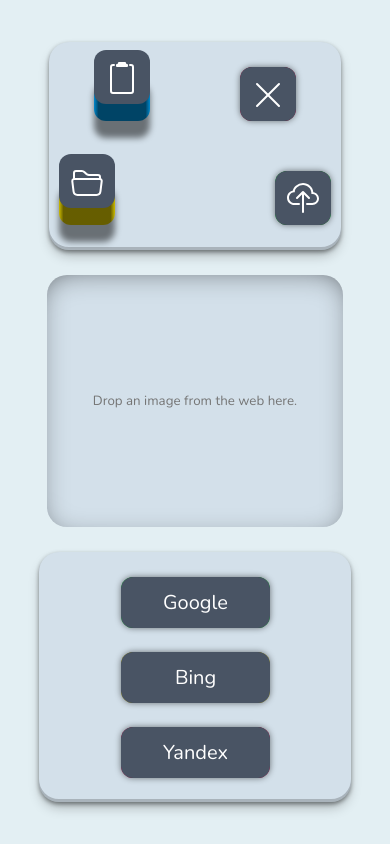
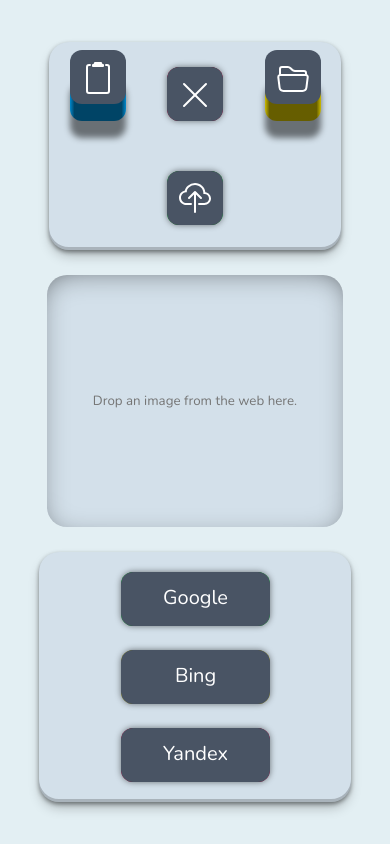
Before and after one commit to pablofsc/reverse-image-search, a React (Vite) app: page / in a window 390 px wide. Built offline with nearby package versions, Linux system fonts and the light colour scheme.

Commit message:
Refactor code and improve mobile support

```diff
--- a/src/App.css
+++ b/src/App.css
@@ -38,6 +38,7 @@
     flex-direction: row;
     flex-wrap: wrap;
     width: 200px;
+    min-width: 200px;
     justify-content: space-between;
 }
 
--- a/src/App.tsx
+++ b/src/App.tsx
@@ -4,69 +4,46 @@
 import './Pushable.css'
 
 import SearchEngineButton from './components/SearchEngineButton'
-import Button from './components/Button'
+import Pushable from './components/Pushable'
+import Icon from './components/Icon'
 import FileUpload from './components/FileUpload'
 
 const App = () => {
-    const [source = '', setSource] = useState<string>()
-    const [sourceIsEmpty, setSIE] = useState(true)
+    const [source, setSource] = useState('')
+
+    const textArea = () => document.getElementById('sourceInput')! as HTMLInputElement
 
     const updateSource = (newSource: string) => {
-        (document.getElementById('sourceInput')! as HTMLInputElement).value = newSource
+        textArea().value = newSource
         setSource(newSource)
-
-        if (newSource == '') setSIE(true)
-        else setSIE(false)
     }
 
-    const clearInput = () => {
-        (document.getElementsByClassName('input')[0] as HTMLInputElement).value = ''
-        updateSource('')
-    }
+    const clearInput = () => updateSource('')
 
     const readClipboard = () => {
         navigator.clipboard.readText()
-            .then(text => {
-                (document.getElementsByClassName('input')[0] as HTMLInputElement).value = text
-                updateSource(text)
-            })
-            .catch(err => {
-                console.error('Failed to read clipboard contents: ', err);
-            });
-        (document.getElementsByClassName('input')[0] as HTMLInputElement).value = ''
-    }
-
-    let pushableD = 'pushable '
-    let shadowD = 'shadow '
-    let frontD = 'front '
-    let styleD = {}
-
-    if (sourceIsEmpty) {
-        pushableD += 'pushableDisabled'
-        shadowD += 'shadowDisabled'
-        frontD += 'frontDisabled'
-        styleD = { cursor: 'default' }
+            .then(text => updateSource(text))
+            .catch(err => console.error('Failed to read clipboard contents: ', err))
     }
 
     return (
         <div className="App">
             <div className='buttonsList sourceList'>
-                <Button
-                    pushable='pushable'
-                    shadow='shadow'
-                    edge='edge blue'
-                    front='front'
-                    content='icon:paste'
+                <Pushable
+                    color='blue'
+                    content={Icon}
+                    args='paste'
                     action={readClipboard}
+                    style={{ margin: '25px 10px' }}
                 />
 
-                <Button
-                    pushable={pushableD}
-                    shadow={shadowD}
-                    edge='edge red'
-                    front={frontD}
-                    content='icon:trash-can'
+                <Pushable
+                    color='red'
+                    content={Icon}
+                    args='trash-can'
                     action={clearInput}
+                    disabled={!!!source}
+                    style={{ margin: '25px 10px' }}
                 />
 
                 <FileUpload action={updateSource} />
--- a/src/Pushable.css
+++ b/src/Pushable.css
@@ -55,7 +55,9 @@
     will-change: transform;
     transform: translateY(-17px);
     transition: transform 600ms cubic-bezier(.3, .7, .4, 1);
-    width: 125px;
+
+    width: fit-content;
+    height: 30px;
 }
 
 .frontDisabled {
--- a/src/components/Button.tsx
+++ /dev/null
@@ -1,46 +0,0 @@
-import Icon from './Icon'
-
-interface ButtonProperties {
-    pushable?: string,
-    shadow?: string,
-    edge?: string,
-    front?: string,
-    content: string,
-    action?: () => void
-}
-
-const Button = (props: ButtonProperties) => {
-    if (!props.pushable) props.pushable = 'pushable'
-    if (!props.shadow) props.shadow = 'shadow'
-    if (!props.edge) props.edge = 'edge'
-    if (!props.front) props.front = 'front'
-
-    if (props.content.includes('icon:')) {
-        return (
-            <div>
-                <div className={props.pushable} style={{ margin: '25px 10px' }} onClick={props.action}>
-                    <span className={props.shadow}></span>
-                    <span className={props.edge}></span>
-                    <span className={props.front} style={{ width: 'fit-content', height: '30px' }}>
-                        {Icon(props.content.slice(5))}
-                    </span>
-                </div>
-            </div>
-        )
-    }
-    else {
-        return (
-            <div>
-                <div className={props.pushable}>
-                    <span className={props.shadow}></span>
-                    <span className={props.edge}></span>
-                    <span className={props.front}>
-                        {props.content}
-                    </span>
-                </div>
-            </div>
-        )
-    }
-}
-
-export default Button
--- a/src/components/FileUpload.tsx
+++ b/src/components/FileUpload.tsx
@@ -1,7 +1,8 @@
+import Pushable from './Pushable'
 import Icon from './Icon'
 import { useState } from 'react'
 
-const ImageStoreServer = 'https://pablofsc-image-store.herokuapp.com'
+const storage = 'https://pablofsc-image-store.herokuapp.com'
 
 interface FileUploadInterface {
     action: (source: string) => void
@@ -10,26 +11,24 @@
 const FileUpload = (props: FileUploadInterface) => {
     const [filePicked, setPicked] = useState(false)
     const [fileUploaded, setUploaded] = useState(false)
-    const [url, setURL] = useState('/none/')
+    const [fileLocator, setURL] = useState('/none/')
     const [outOfService, setOOF] = useState(false)
 
-    const lookForFile = () => {
-        const fileInputElement = document.querySelector('input[type="file"]') as HTMLInputElement
-
-        fileInputElement.onchange = () => setPicked(true)
+    const waitForFile = () => {
+        (document.getElementById('fileIn')! as HTMLInputElement).onchange = () => {
+            setPicked(true)
             setUploaded(false)
+            setURL('/none/')
+        }
     }
 
     const submitFile = () => {
-        if (!filePicked) {
+        if (fileUploaded) {
+            props.action(storage + fileLocator)
             return
         }
-        else {
-            if (fileUploaded) {
-                props.action(ImageStoreServer + url)
-            }
-            else {
-                const fileInputElement = document.querySelector('input[type="file"]') as HTMLInputElement
+
+        const fileInputElement = document.getElementById('fileIn')! as HTMLInputElement
 
         if (fileInputElement.files != null) {
             var data = new FormData()
@@ -37,13 +36,13 @@
 
             props.action('Sending image to storage...')
 
-                    fetch(ImageStoreServer + '/store', {
+            fetch(storage + '/store', {
                 method: 'POST',
                 body: data
             })
                 .then(res => res.json())
                 .then(res => {
-                            props.action(ImageStoreServer + res.url)
+                    props.action(storage + res.url)
                     setUploaded(true)
                     setURL(res.url)
                 })
@@ -54,69 +53,45 @@
                 })
         }
     }
+
+    let pickerDisabled = outOfService ? true : false
+    let submitDisabled = (!filePicked || outOfService) ? true : false
+
+    return (<>
+        <Pushable
+            color='yellow'
+            disabled={pickerDisabled}
+            content={
+                (labelStyle: object) => {
+                    return (<>
+                        <input type="file" id="fileIn" style={{ display: 'none' }} />
+                        <label htmlFor="fileIn" className='actionInButton' onClick={pickerDisabled ? null : waitForFile} style={labelStyle}>
+                            {Icon("pickfile")}
+                        </label>
+                    </>)
                 }
             }
+            args={outOfService ? { cursor: 'default' } : {}}
+            style={{ margin: '25px 10px' }}
+        />
 
-    let pushableU = 'pushable '
-    let shadowU = 'shadow '
-    let frontU = 'front '
-    let styleU = {}
-
-    if (!filePicked || outOfService) {
-        pushableU += 'pushableDisabled'
-        shadowU += 'shadowDisabled'
-        frontU += 'frontDisabled'
-        styleU = { cursor: 'default' }
-    }
-
-    let pushableP = 'pushable '
-    let shadowP = 'shadow '
-    let frontP = 'front '
-    let styleP = {}
-
-    if (outOfService) {
-        pushableP += 'pushableDisabled'
-        shadowP += 'shadowDisabled'
-        frontP += 'frontDisabled'
-        styleP = { cursor: 'default' }
-    }
-
-    return (
-        <div
-            style={{
-                display: 'flex',
-                flexGrow: '1',
-                flexDirection: 'row',
-                justifyContent: 'space-between'
-            }}
-        >
-            <div>
-                <div className={pushableP} style={{ margin: '25px 10px' }}>
-                    <span className={shadowP} ></span>
-                    <span className='edge yellow'></span>
-                    <span className={frontP} style={{ width: 'fit-content', height: '30px' }}>
-                        <input type="file" id="fileIn" style={{ display: 'none' }} />
-                        <label htmlFor="fileIn" className='actionInButton' onClick={lookForFile} style={styleP}>
-                            {Icon("pickfile")}
-                        </label>
-                    </span>
-                </div>
-            </div>
-
-            <div>
-                <div className={pushableU} style={{ margin: '25px 10px' }} >
-                    <span className={shadowU}></span>
-                    <span className='edge green'></span>
-                    <span className={frontU} style={{ width: 'fit-content', height: '30px' }} >
+        <Pushable
+            color='green'
+            disabled={submitDisabled}
+            content={
+                (labelStyle: object) => {
+                    return (<>
                         <input type="submit" id='submit' style={{ display: 'none' }} />
-                        <label htmlFor="submit" className='actionInButton' onClick={submitFile} style={styleU} >
+                        <label htmlFor="submit" className='actionInButton' onClick={(submitDisabled ? null : submitFile)} style={labelStyle} >
                             {Icon("upload")}
                         </label>
-                    </span>
-                </div>
-            </div>
-        </div>
-    )
+                    </>)
+                }
+            }
+            args={(!filePicked || outOfService) ? { cursor: 'default' } : {}}
+            style={{ margin: '25px 10px' }}
+        />
+    </>)
 }
 
 export default FileUpload
--- a/src/components/Icon.tsx
+++ b/src/components/Icon.tsx
@@ -1,5 +1,6 @@
 const Icon = (type: string) => {
     let size = 32
+
     if (type == 'trash-can') {
         return (
             <svg xmlns="http://www.w3.org/2000/svg" width={size} height={size} fill="currentColor" viewBox="0 0 16 16">
--- /dev/null
+++ b/src/components/Pushable.tsx
@@ -0,0 +1,31 @@
+interface PushableProperties {
+    color: string
+    disabled?: boolean
+    width?: string
+    style?: object
+    action?: (any: any) => void
+
+    content: (any: any) => any
+    args: any
+}
+
+const Pushable = (props: PushableProperties) => {
+    let pushableStyle = 'pushable ' + (props.disabled ? 'pushableDisabled' : '')
+    let shadowStyle = 'shadow ' + (props.disabled ? 'shadowDisabled' : '')
+    let edgeStyle = 'edge ' + props.color
+    let frontStyle = 'front ' + (props.disabled ? 'frontDisabled' : '')
+
+    return (
+        <div>
+            <div className={pushableStyle} style={props.style}>
+                <span className={shadowStyle} />
+                <span className={edgeStyle} />
+                <span className={frontStyle} style={{ width: props.width }} onClick={props.action}>
+                    {props.content(props.args)}
+                </span>
+            </div>
+        </div>
+    )
+}
+
+export default Pushable
--- a/src/components/SearchEngineButton.tsx
+++ b/src/components/SearchEngineButton.tsx
@@ -1,4 +1,4 @@
-import Button from './Button'
+import Pushable from './Pushable'
 
 interface SearchEngineButtonProperties {
     engine: string,
@@ -11,49 +11,41 @@
 
 const SearchEngineButton = (props: SearchEngineButtonProperties) => {
     let destination = ''
-
-    let pushable = 'pushable '
-    let shadow = 'shadow '
-    let edge = 'edge '
-    let front = 'front '
+    let color = ''
+    let isDisabled = false
     let target = '_blank'
 
     if (props.engine == 'Google') {
         destination = 'https://www.google.com/searchbyimage?image_url=' + props.source
-        edge += 'green'
+        color = 'green'
     }
     else if (props.engine == 'Bing') {
         destination = 'https://www.bing.com/images/searchbyimage?cbir=sbi&imgurl=' + props.source
-        edge += 'yellow'
+        color = 'yellow'
     }
     else if (props.engine == 'Yandex') {
         destination = 'https://yandex.com/images/search?rpt=imageview&url=' + props.source
-        edge += 'red'
+        color = 'red'
     }
 
-
     if (props.source === '' || !isImage(props.source)) {
+        isDisabled = true
         destination = ''
-
-        pushable += 'pushableDisabled'
-        shadow += 'shadowDisabled'
-        front += 'frontDisabled'
-
-        target = ''
+        target = '_self'
     }
 
     return (
         <div className="searchButton">
             <a href={destination} target={target} className='actionInButton' style={{ cursor: 'default' }}>
-                <Button
-                    pushable={pushable}
-                    shadow={shadow}
-                    edge={edge}
-                    front={front}
-                    content={props.engine}
+                <Pushable
+                    color={color}
+                    disabled={isDisabled}
+                    content={() => props.engine}
+                    args={props.engine}
+                    width='125px'
                 />
             </a>
-        </div >
+        </div>
     )
 
 }
```
Lines whose indentation alone changed are shown as unchanged.
